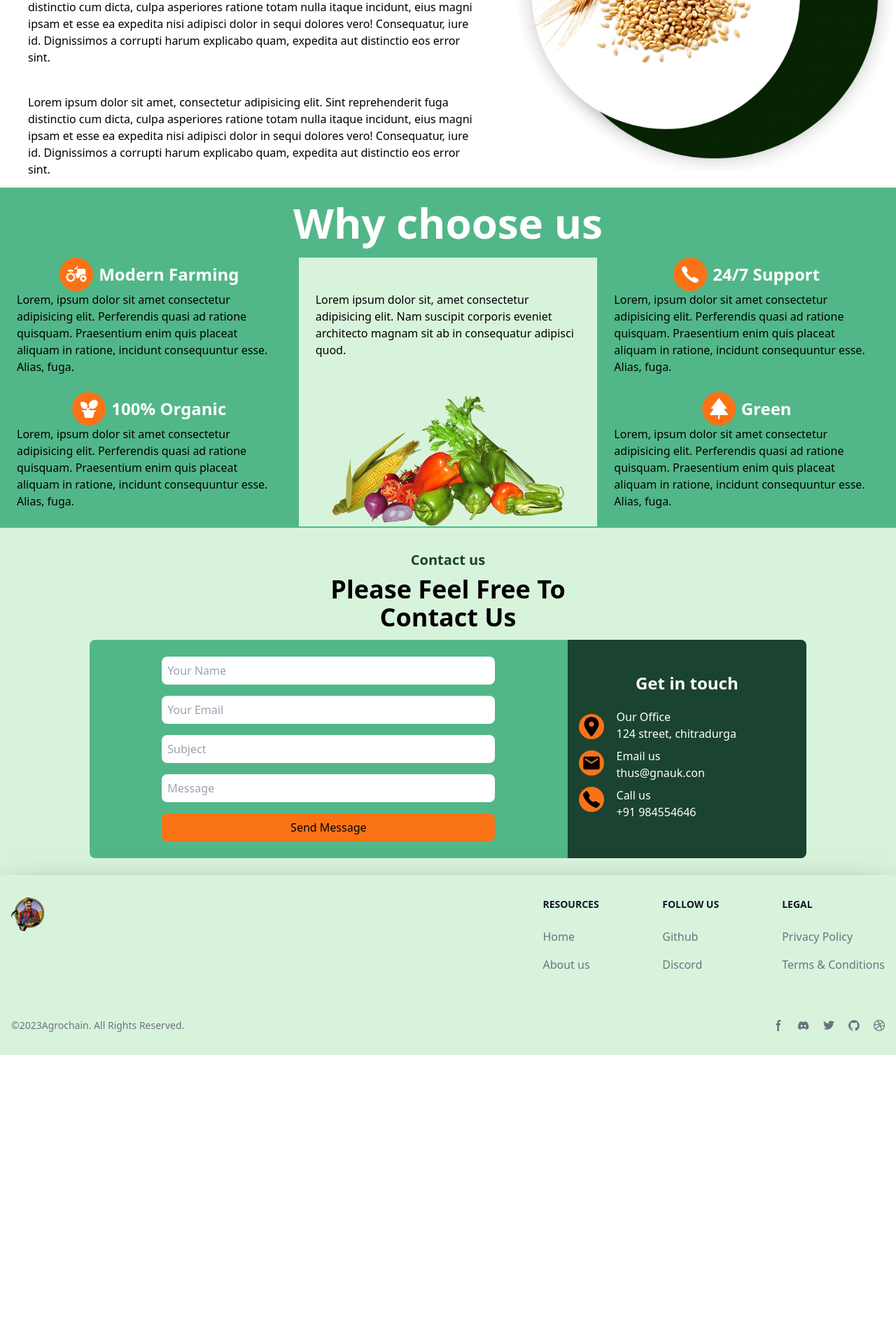
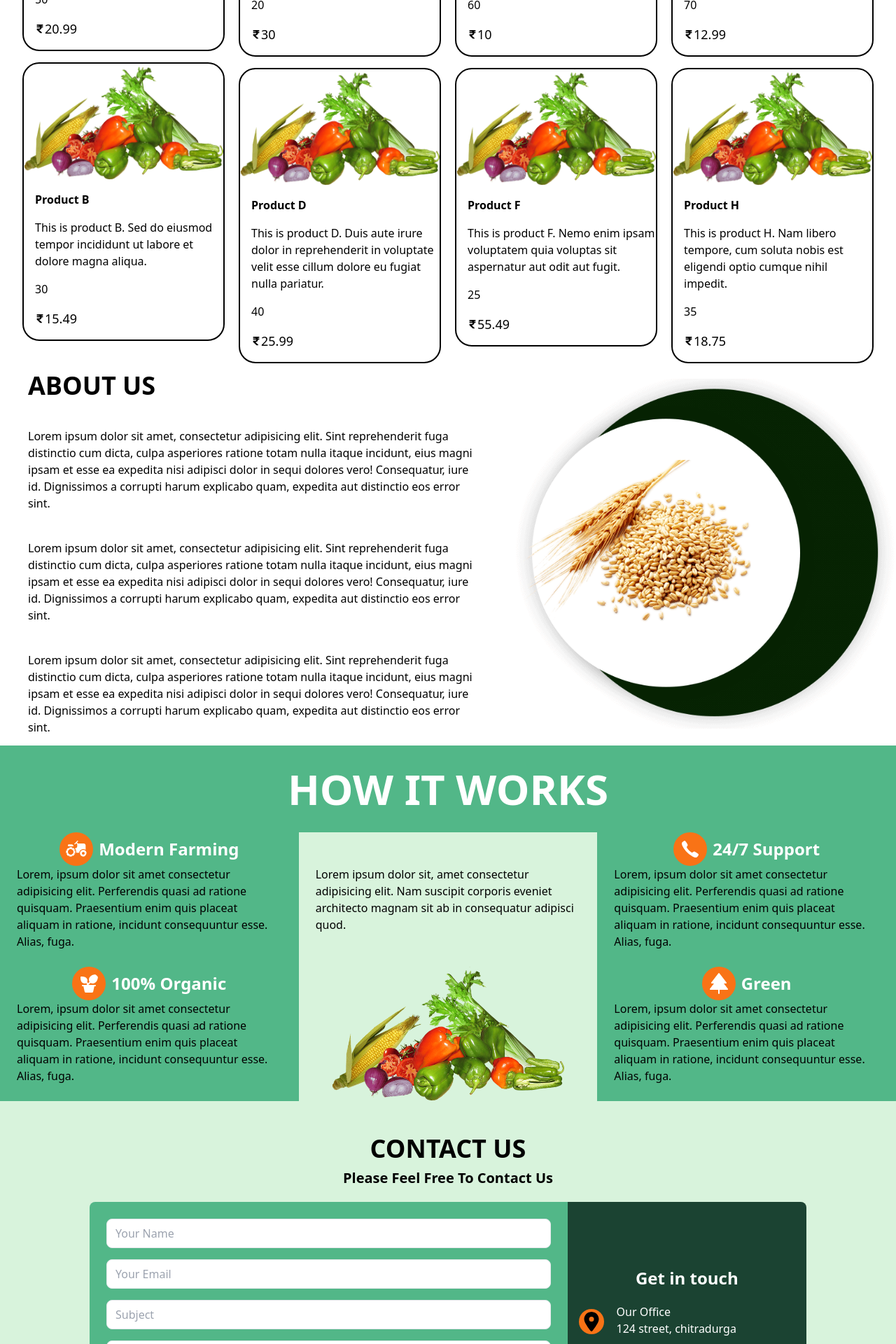
Before and after one commit to SyedFaizan8/Blockchain-Based_SupplyChainManagement_for_AgriculturalProducts, a React (Vite) app: page / in a window 1280 px wide. Shown: the part 880-2800 px from the top of the page at 70% size. Before the commit the page ends 2387 px from the top, so only its background shows below. Built offline with nearby package versions, Linux system fonts and the light colour scheme.

Commit message:
fixed footer and add form to the contact us

```diff
--- a/src/components/Farmer/CropRegisteration.jsx
+++ b/src/components/Farmer/CropRegisteration.jsx
@@ -9,6 +9,7 @@ const CropRegisteration = () => {
     handleSubmit,
     formState: { errors },
   } = useForm();
+
   const onSubmit = async (data) => {
     console.log(data);
   };
--- a/src/components/Footer/Footer.jsx
+++ b/src/components/Footer/Footer.jsx
@@ -1,48 +1,85 @@
 import React from "react";
 import { Link } from "react-router-dom";
+import { useDispatch, useSelector } from "react-redux";
+import { Section } from "../../store/scrollSlice.js";
 
 export default function Footer() {
+  const dispatch = useDispatch();
+  const authRole = useSelector((state) => state.auth.role);
+  const authStatus = useSelector((state) => state.auth.status);
+
+  const scrollsubmit = (sectionId) => {
+    dispatch(Section(sectionId));
+  };
+
   return (
     <footer className="bg-[#D8F3DC]  shadow-black shadow-2xl z-20 relative bottom-0">
       <div className="mx-auto w-full max-w-screen-xl p-4 py-6 lg:py-8">
         <div className="md:flex md:justify-between">
           <div className="mb-6 md:mb-0">
-            <Link to="/" className="flex items-center">
-              <img src="/images/logo.png" className="mr-3 h-12" alt="Logo" />
+            <Link to="#" className="flex items-center">
+              <img src="/images/logo.png" className="mr-3 h-48" alt="Logo" />
             </Link>
           </div>
           <div className="grid grid-cols-2 gap-8 sm:gap-6 sm:grid-cols-3">
+            {(authRole === "customer" || !authStatus) && (
               <div>
                 <h2 className="mb-6 text-sm font-semibold text-gray-900 uppercase">
                   Resources
                 </h2>
                 <ul className="text-gray-500 font-medium">
                   <li className="mb-4">
-                  <Link to="/" className="hover:underline">
+                    <Link
+                      to="/"
+                      className="hover:underline"
+                      onClick={() => scrollsubmit("home")}
+                    >
                       Home
                     </Link>
                   </li>
-                <li>
-                  <Link to="/" className="hover:underline">
+                  <li className="mb-4">
+                    <Link
+                      to="/"
+                      className="hover:underline"
+                      onClick={() => scrollsubmit("about-us")}
+                    >
                       About us
+                    </Link>
+                  </li>
+                  <li className="mb-4">
+                    <Link
+                      to="/"
+                      className="hover:underline"
+                      onClick={() => scrollsubmit("how-it-works")}
+                    >
+                      How it works
+                    </Link>
+                  </li>
+                  <li className="mb-4">
+                    <Link
+                      to="/"
+                      className="hover:underline"
+                      onClick={() => scrollsubmit("contact-us")}
+                    >
+                      Contact us
                     </Link>
                   </li>
                 </ul>
               </div>
+            )}
             <div>
               <h2 className="mb-6 text-sm font-semibold text-gray-900 uppercase">
                 Follow us
               </h2>
               <ul className="text-gray-500 font-medium">
                 <li className="mb-4">
-                  <a
-                    href="https://github.com"
+                  <Link
+                    to="https://github.com/SyedFaizan8/Blockchain-Based_SupplyChainManagement_for_AgriculturalProducts"
                     className="hover:underline"
                     target="_blank"
-                    rel="noreferrer"
                   >
                     Github
-                  </a>
+                  </Link>
                 </li>
                 <li>
                   <Link to="/" className="hover:underline">
@@ -73,7 +110,7 @@ export default function Footer() {
         <hr className="my-6 border-gray-200 sm:mx-auto lg:my-8" />
         <div className="sm:flex sm:items-center sm:justify-between">
           <span className="text-sm text-gray-500 sm:text-center">
-            ©2023
+            ©2023{"  "}
             <a href="https://google.com/" className="hover:underline">
               Agrochain
             </a>
--- a/src/components/Home.jsx
+++ b/src/components/Home.jsx
@@ -12,13 +12,28 @@ import Footer from "./Footer/Footer";
 import { useDispatch, useSelector } from "react-redux";
 import { TiArrowSortedUp } from "react-icons/ti";
 import { Section } from "../store/scrollSlice.js";
+import { products } from "./products.js";
+import { Link } from "react-router-dom";
+import { FaRupeeSign } from "react-icons/fa";
+import Button from "./Button.jsx";
+import Input from "./Input.jsx";
+import { useForm } from "react-hook-form";
 
 const Home = () => {
   const scroll = useSelector((state) => state.scroll.Section);
   const dispatch = useDispatch();
+  const {
+    register,
+    handleSubmit,
+    formState: { errors },
+  } = useForm();
 
   const scrollsubmit = () => {
     dispatch(Section("home"));
+  };
+
+  const onSubmit = async (data) => {
+    console.log(data);
   };
 
   useEffect(() => {
@@ -26,6 +41,7 @@ const Home = () => {
       scroller.scrollTo(scroll, {
         smooth: true,
         duration: 500,
+        offset: -70,
       });
       dispatch(Section(null));
     }
@@ -54,24 +70,44 @@ const Home = () => {
         {/* products list */}
 
         <Element name="products">
-          <div className="border-4 border-green-800 p-4 m-1 flex place-content-center">
-            Products list will add here
+          <div className="flex flex-col mx-8 gap-4">
+            <div className="text-4xl font-bold">PRODUCTS</div>
+            <div className="columns-4 gap-5 mb-5">
+              {products.slice(0, 8).map((product) => (
+                <div
+                  key={product.id}
+                  className="bg-white break-inside-avoid h-fit hover:shadow-xl hover:shadow-green-400 flex flex-col border-2 border-black rounded-3xl my-4"
+                >
+                  <Link to={`/productDetails/${product.id}`}>
+                    <div className="h-1/2 w-full overflow-hidden">
+                      <img
+                        src="images/feature.png"
+                        alt="image"
+                        className="bg-cover hover:scale-125 transition duration-500"
+                      />
+                    </div>
+
+                    <div className=" h-fit w-full flex flex-col m-2">
+                      <div className="font-bold p-2">{product.name}</div>
+                      <div className="p-2"> {product.description}</div>
+                      <div className="p-2">{product.quantity}</div>
+                      <div className="p-2 flex items-center flex-row">
+                        <FaRupeeSign className="text-sm" />
+                        <div className="text-lg"> {product.price}</div>
+                      </div>
+                    </div>
+                  </Link>
+                </div>
+              ))}
+            </div>
           </div>
         </Element>
 
-        {/* how it works */}
-
-        <Element name="how-it-works">
-          <div className="border-4 border-green-800 p-4 m-1 flex place-content-center">
-            how it workssss
-          </div>
-        </Element>
-
-        {/* this is the about section */}
+        {/* About Us*/}
         <Element name="about-us">
           <div className="flex flex-row relative h-[500px] mb-6">
             <div className="flex flex-col justify-center px-10 gap-y-10">
-              <div className="font-bold text-4xl leading-10">About us</div>
+              <div className="font-bold text-4xl leading-10">ABOUT US</div>
 
               <div>
                 Lorem ipsum dolor sit amet, consectetur adipisicing elit. Sint
@@ -102,22 +138,22 @@ const Home = () => {
           </div>
         </Element>
 
-        {/* Why us starts here */}
+        {/* how it works */}
 
-        <div>
-          <div className="overflow-x-hidden">
-            <div className="p-5 bg-[#52B788] grid place-items-center font-bold text-white text-6xl">
-              Why choose us
+        <Element name="how-it-works">
+          <div className="overflow-x-hidden bg-[#D8F3DC]">
+            <div className="py-8 bg-[#52B788] grid  place-items-center font-bold text-white text-6xl">
+              HOW IT WORKS
             </div>
-            <div className="grid grid-cols-3 grid-rows-2 w-screen place-items-center h-96">
+            <div className="grid grid-cols-3 grid-rows-2 w-screen place-items-center">
               <div className="bg-[#52B788] w-full h-full grid place-items-center">
                 <div className="flex gap-2">
-                  <MdAgriculture className="text-5xl text-white bg-orange-500 rounded-full p-2" />{" "}
+                  <MdAgriculture className="text-5xl text-white bg-orange-500 rounded-full p-2" />
                   <div className="flex justify-center items-center text-white font-bold text-2xl">
                     Modern Farming
                   </div>
                 </div>
-                <div className="px-6 pb-6 ">
+                <div className="px-6 pb-6">
                   Lorem, ipsum dolor sit amet consectetur adipisicing elit.
                   Perferendis quasi ad ratione quisquam. Praesentium enim quis
                   placeat aliquam in ratione, incidunt consequuntur esse. Alias,
@@ -129,7 +165,6 @@ const Home = () => {
                 suscipit corporis eveniet architecto magnam sit ab in
                 consequatur adipisci quod.
               </div>
-
               <div className="bg-[#52B788] w-full h-full grid place-items-center">
                 <div className="flex flex-row gap-2">
                   <IoIosCall className="text-5xl text-white bg-orange-500 rounded-full p-2" />{" "}
@@ -137,7 +172,7 @@ const Home = () => {
                     24/7 Support
                   </div>
                 </div>
-                <div className="px-6 pb-6 ">
+                <div className="px-6 pb-6">
                   Lorem, ipsum dolor sit amet consectetur adipisicing elit.
                   Perferendis quasi ad ratione quisquam. Praesentium enim quis
                   placeat aliquam in ratione, incidunt consequuntur esse. Alias,
@@ -168,7 +203,7 @@ const Home = () => {
               </div>
               <div className="bg-[#52B788] w-full h-full grid place-items-center">
                 <div className="flex flex-row gap-2">
-                  <PiTreeEvergreenFill className="text-5xl text-white bg-orange-500 rounded-full p-2" />{" "}
+                  <PiTreeEvergreenFill className="text-5xl text-white bg-orange-500 rounded-full p-2" />
                   <div className="flex justify-center items-center text-white font-bold text-2xl">
                     Green
                   </div>
@@ -182,47 +217,72 @@ const Home = () => {
               </div>
             </div>
           </div>
-        </div>
-        <div className="h-[2px] w-full bg-[#52B788]"></div>
+        </Element>
 
         {/* Contact us */}
         <Element name="contact-us">
-          <div className="flex justify-center items-center flex-col  bg-[#D8F3DC] w-full py-6">
-            <div className="text-xl text-[#1B4332] font-bold m-2">
-              Contact us
-            </div>
+          <div className="flex justify-center items-center flex-col  bg-[#D8F3DC] w-full py-10">
+            <div className="text-4xl text-black font-bold m-2">CONTACT US</div>
             <div className="flex justify-center items-center flex-col w-4/5 ">
-              <div className="font-bold text-4xl">Please Feel Free To</div>
-              <div className="font-bold text-4xl mb-3">Contact Us</div>
+              <div className="font-bold text-xl mb-5">
+                Please Feel Free To Contact Us
+              </div>
+
               <div className="grid grid-cols-3 h-auto w-full">
                 <div className=" bg-[#52B788] col-span-2 rounded-l-lg">
-                  <form className="flex flex-col justify-center items-center gap-4 m-4 p-2">
-                    <input
+                  <form
+                    onSubmit={handleSubmit(onSubmit)}
+                    className="flex flex-col justify-center items-center gap-4 m-4 p-2"
+                  >
+                    <Input
                       type="text"
                       placeholder="Your Name"
-                      className="w-3/4 p-2 rounded-lg"
+                      id="your_name"
+                      className=" p-2 rounded-lg"
+                      {...register("your_name")}
                     />
-                    <input
+                    {errors.your_name && (
+                      <span className="text-red-500">Pls enter your name</span>
+                    )}
+                    <Input
                       type="text"
                       placeholder="Your Email"
-                      className="w-3/4 p-2 rounded-lg"
+                      id="email"
+                      className=" p-2 rounded-lg"
+                      {...register("email", {
+                        required: true,
+                      })}
                     />
-                    <input
+                    {errors.email && (
+                      <span className="text-red-500">Pls enter your email</span>
+                    )}
+                    <Input
                       type="text"
                       placeholder="Subject"
+                      id="subject"
                       className="w-3/4 p-2 rounded-lg"
+                      {...register("subject")}
                     />
-                    <input
+                    <Input
                       type="text"
                       placeholder="Message"
-                      className="w-3/4 p-2 rounded-lg"
+                      id="message"
+                      className=" p-2 h-32 text-xl rounded-lg"
+                      {...register("message", {
+                        required: true,
+                      })}
                     />
-                    <button
+                    {errors.message && (
+                      <span className="text-red-500">
+                        Pls enter your message
+                      </span>
+                    )}
+                    <Button
                       type="submit"
-                      className=" w-3/4 p-2 rounded-lg bg-orange-500"
+                      className=" w-full p-2 rounded-lg bg-orange-500"
                     >
                       Send Message
-                    </button>
+                    </Button>
                   </form>
                 </div>
                 <div className="flex justify-center items-center flex-col rounded-r-lg bg-[#1B4332] gap-y-3 text-white">
@@ -241,7 +301,7 @@ const Home = () => {
 
                       <div className="flex flex-col my-2">
                         <div>Email us</div>
-                        <div>thus@gnauk.con</div>
+                        <div>thus@gnauk.com</div>
                       </div>
 
                       <div className="flex flex-col my-2">
```
Also changed, not shown: src/components/Header/Header.jsx (+5 -4 lines). Lines whose indentation alone changed are shown as unchanged.
